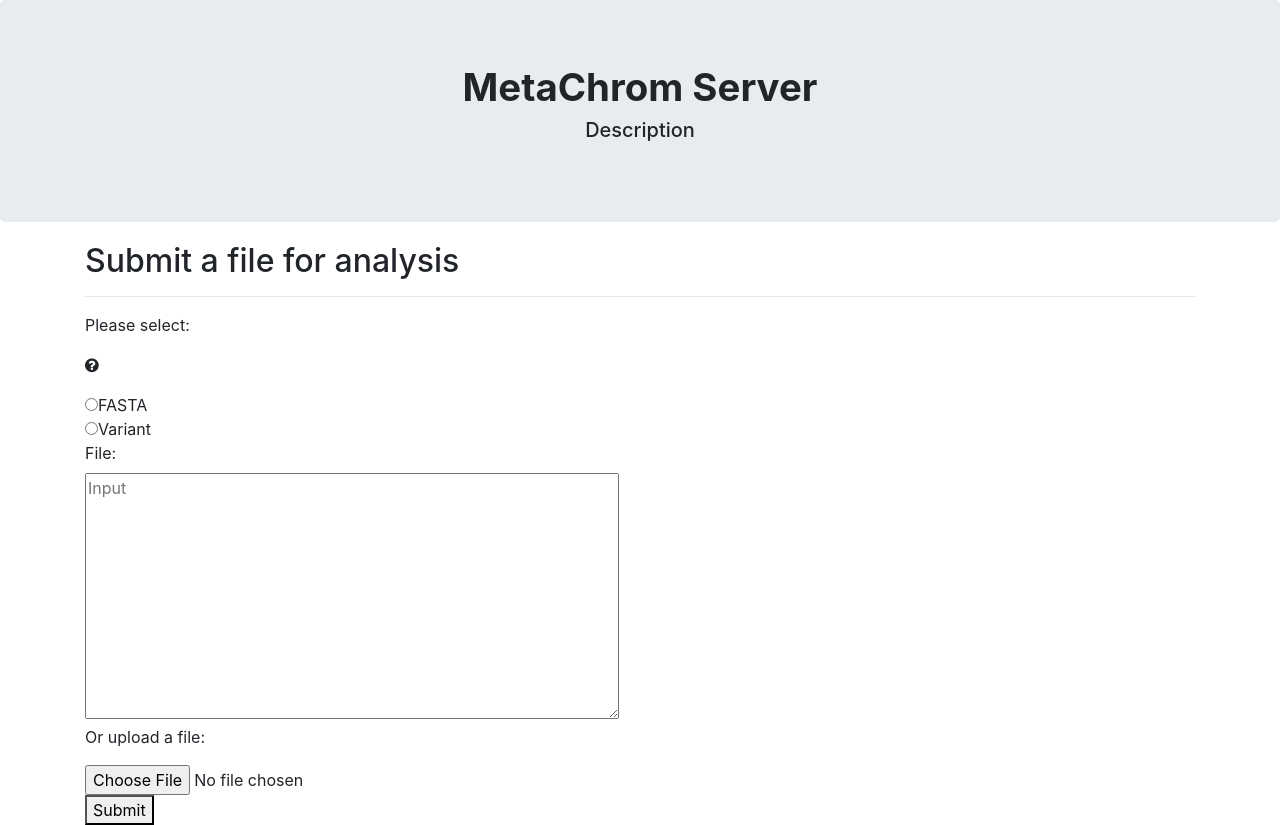
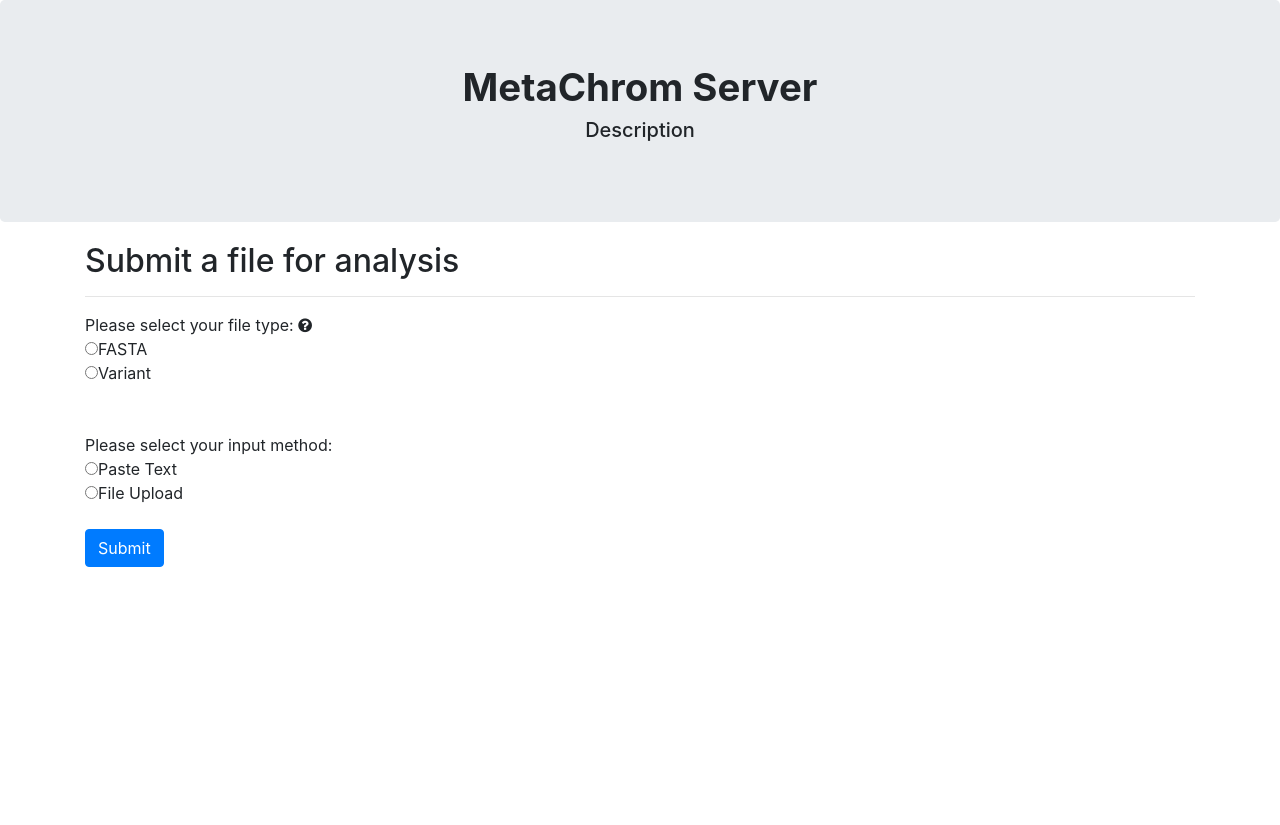
Before and after one commit to xzhang96/MetaChromServer, a Flask app: page / in a window 1280 px wide. After the commit the page ends 567 px from the top, so only its background shows below. Run offline with Flask 2, Linux system fonts and the light colour scheme; some libraries are stand-ins or nearby versions.

Commit message:
fixed tooltip

```diff
--- a/templates/homepage.html
+++ b/templates/homepage.html
@@ -5,25 +5,31 @@
         <meta charset="UTF-8">
         <meta name="viewport" content="width=device-width, initial-scale=1">
         <link rel="stylesheet" href="https://stackpath.bootstrapcdn.com/bootstrap/4.5.0/css/bootstrap.min.css">
+        <script src="https://stackpath.bootstrapcdn.com/bootstrap/4.5.0/css/bootstrap.bundle.min.js"></script>
         <link rel="stylesheet" href="https://cdnjs.cloudflare.com/ajax/libs/font-awesome/4.3.0/css/font-awesome.css">
         <style>
-            .fa {
+            /* Tooltip container */
+            .mytooltip {
                 position: relative;
                 display: inline-block;
             }
-            .mybox {
+            /* Tooltip text */
+            .mytooltip .mytooltiptext {
                 visibility: hidden;
+                width: 120px;
                 background-color: black;
                 color: #fff;
                 text-align: center;
+                padding: 5px 0;
                 border-radius: 6px;
-
-                /* Position the tooltip */
                 position: absolute;
                 z-index: 1;
+                bottom: 100%;
+                left: 50%;
+                margin-left: -60px;
             }
-            .fa:hover {cursor: pointer;}
-            .mytip:hover > .mybox{
+            /* Show the tooltip text when you mouse over the tooltip container */
+            .mytooltip:hover .mytooltiptext {
                 visibility: visible;
             }
         </style>
@@ -46,17 +52,14 @@
             <div class="container" style="margin-top: 20px; width:100%;">
                 <h2>Submit a file for analysis</h2>
                 <hr>
-                <p>
-                    Please select:
-                    <div class="mytip">
-                    <span class="fa fa-question-circle"></span>
-                    <div class="mybox">Text</div>
+                <div>
+                    Please select your file type:
+                    <div class="mytooltip fa fa-question-circle">
+                        <span class="mytooltiptext">Tooltip text</span>
+                    </div>
                 </div>
-                </p>
 
-
-
-                <form action="result.html">
+                <form>
                     <input type="radio" name="fileType" id="seq" onclick="ShowVarSelection()">FASTA<br>
                     <input type="radio" name="fileType" id="var" onclick="ShowVarSelection()">Variant
                     <select id="selectVar" name="selectVar" style="display: none;">
@@ -64,23 +67,38 @@
                         <option value="VCF">VCF</option>
                         <option value="RSID">RSID</option>
                     </select>
-                    <script type="text/javascript">
-                        function ShowVarSelection() {
-                            var variant = document.getElementById("var");
-                            var selectVar = document.getElementById("selectVar");
-                            selectVar.style.display = variant.checked ? "block" : "none";
-                        }
-                    </script>
+
+                </form>
+                <br><br>
+                <form action="results.html">
+                    <div>
+                        Please select your input method:
+                    </div>
+                    <input type="radio" name="inputFile" id="paste" onclick="ShowUploadMethod()">Paste Text<br>
+                    <input type="radio" name="inputFile" id="upload" onclick="ShowUploadMethod()">File Upload
+                    <textarea id="textInputFile" name="inputFile" rows="10" cols="50" placeholder="Input" style="display: none;"></textarea>
+                    <input type="file" id="uploadInputFile" name="inputFile" style="display: none;"><br>
                     <br>
-                    <label for="inputFile">File:</label><br>
-                    <textarea id="inputFile" name="inputFile" rows="10" cols="50" placeholder="Input"></textarea>
-                    <br>
-                    <p>Or upload a file:</p>
-                    <input type="file" id="inputFile" name="inputFile"><br>
-                    <button type="submit">Submit</button>
+                    <button type="submit button" class="btn btn-primary" data-toggle="tooltip" data-placement="top" title="text">Submit</button>
                 </form>
+
+                <!--------------------------------------- Script ------------------------------------->
+                <script type="text/javascript">
+                    function ShowVarSelection() {
+                        var variant = document.getElementById("var");
+                        var selectVar = document.getElementById("selectVar");
+                        selectVar.style.display = variant.checked ? "block" : "none";
+                    }
+                    function ShowUploadMethod() {
+                        var method1 = document.getElementById("paste");
+                        var displayMethod1 = document.getElementById("textInputFile");
+                        displayMethod1.style.display = method1.checked ? "block" : "none";
+                        var method2 = document.getElementById("upload");
+                        var displayMethod2 = document.getElementById("uploadInputFile");
+                        displayMethod2.style.display = method2.checked ? "block" : "none";
+                    }
+                </script>
             </div>
         </div>
-
     </body>
 </html>
```
